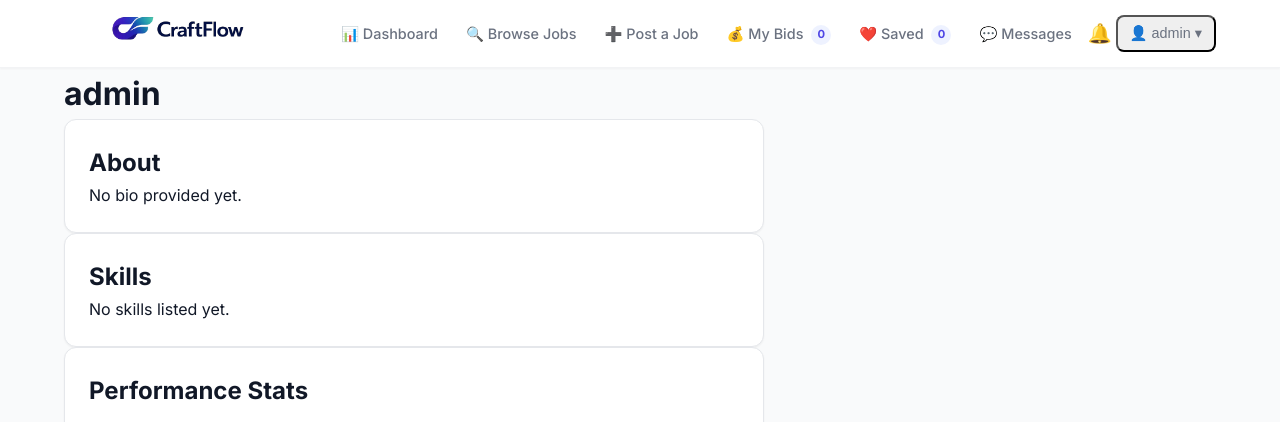
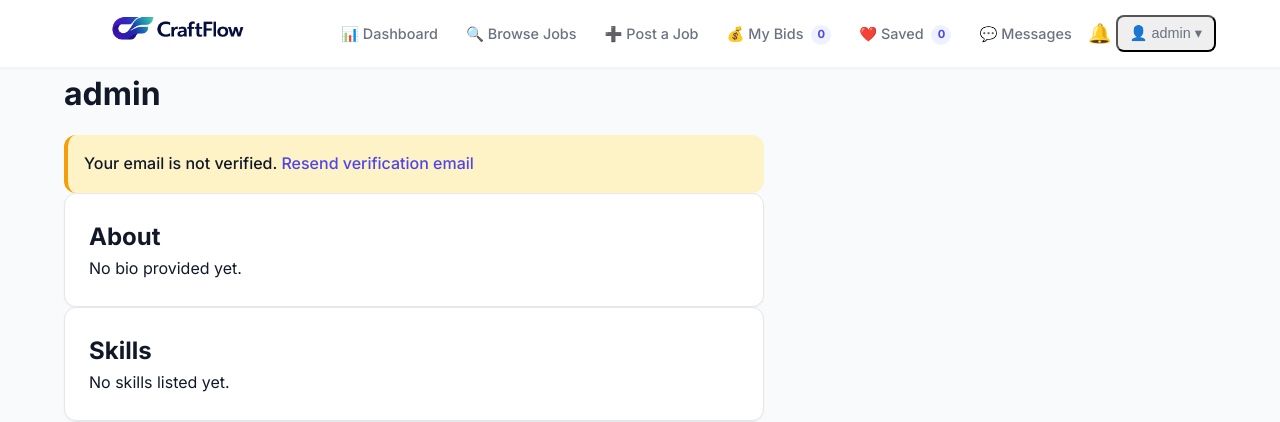
Before and after one commit to XBanTs/craftflow, a Django app: page /accounts/profile/10/ in a window 1280 px wide. Shown: the top 422 px of the page. Run offline with Django 5.2, Linux system fonts and the light colour scheme; a user stored in the database is signed in; data comes from the database, SQL or seed files in the repository; data that the repository does not hold is empty.

Commit message:
feat: complete email verification system with send/resend and UI nudge

```diff
--- /dev/null
+++ b/accounts/context_processors.py
@@ -0,0 +1,10 @@
+from .models import UserVerification
+
+def verification_status(request):
+    if request.user.is_authenticated:
+        try:
+            is_email_verified = request.user.verification.email_verified
+        except UserVerification.DoesNotExist:
+            is_email_verified = False
+        return {'is_email_verified': is_email_verified}
+    return {}
--- a/accounts/models.py
+++ b/accounts/models.py
@@ -1,5 +1,6 @@
 from django.db import models
 from django.contrib.auth.models import User
+import uuid
 
 
 class FreelancerProfile(models.Model):
@@ -115,3 +116,20 @@ class PortfolioItem(models.Model):
 
     def __str__(self):
         return f"{self.user.username} – {self.title}"
+
+
+class UserVerification(models.Model):
+    """
+    Tracks email verification status for any user.
+    """
+    user = models.OneToOneField(
+        User,
+        on_delete=models.CASCADE,
+        related_name='verification'
+    )
+    email_verified = models.BooleanField(default=False)
+    token = models.UUIDField(default=uuid.uuid4, unique=True, editable=False)
+    created_at = models.DateTimeField(auto_now_add=True)
+
+    def __str__(self):
+        return f"{self.user.username} – {'Verified' if self.email_verified else 'Unverified'}"
--- a/accounts/urls.py
+++ b/accounts/urls.py
@@ -11,4 +11,6 @@ urlpatterns = [
     path('portfolio/add/', views.portfolio_create, name='portfolio_create'),
     path('portfolio/<int:pk>/edit/', views.portfolio_edit, name='portfolio_edit'),
     path('portfolio/<int:pk>/delete/', views.portfolio_delete, name='portfolio_delete'),
+    path('verify/<uuid:token>/', views.verify_email, name='verify_email'),
+    path('resend-verification/', views.resend_verification, name='resend_verification'),
 ]
--- a/accounts/views.py
+++ b/accounts/views.py
@@ -8,7 +8,11 @@ from django.contrib.auth.models import User
 from django.db.models import Sum, Avg
 from marketplace.models import Bid, Review
 from .forms import CustomUserRegistrationForm, FreelancerProfileEditForm, PortfolioItemForm
-from .models import FreelancerProfile, PortfolioItem
+from .models import FreelancerProfile, PortfolioItem, UserVerification
+from django.core.mail import send_mail
+from django.conf import settings
+from django.urls import reverse
+import uuid
 
 
 def register_view(request):
@@ -36,6 +40,27 @@ def register_view(request):
             user = form.save()
             # form.save() returns the newly created User instance.
             # The password is already hashed at this point.
+
+                        # Create verification record
+            verification = UserVerification.objects.create(user=user)
+
+            # Build verification URL
+            verify_url = request.build_absolute_uri(
+                reverse('verify_email', args=[str(verification.token)])
+            )
+
+            # Send verification email
+            send_mail(
+                subject='Verify your CraftFlow account',
+                message=f'Welcome to CraftFlow!\n\nPlease verify your email by clicking the link below:\n{verify_url}',
+                from_email=settings.DEFAULT_FROM_EMAIL,
+                recipient_list=[user.email],
+                fail_silently=False,
+            )
+
+            # Log user in (but can restrict later if desired)
+            login(request, user)
+            messages.success(request, f'Welcome to CraftFlow, {user.username}! Please check your email to verify your account.')
 
             # Log the user in immediately after registration.
             # This is a UX decision: don't force them to log in after signing up.
@@ -255,3 +280,44 @@ def portfolio_delete(request, pk):
     return render(request, 'accounts/portfolio_confirm_delete.html', {
         'item': item,
     })
+
+
+def verify_email(request, token):
+    verification = get_object_or_404(UserVerification, token=token)
+    if not verification.email_verified:
+        verification.email_verified = True
+        verification.save()
+        # Optionally activate user if you want to restrict login before verification
+        # verification.user.is_active = True
+        # verification.user.save()
+        messages.success(request, 'Your email has been verified. Thank you!')
+    else:
+        messages.info(request, 'Your email was already verified.')
+    return redirect('dashboard')
+
+
+@login_required
+def resend_verification(request):
+    user = request.user
+    # Get or create verification record
+    verification, created = UserVerification.objects.get_or_create(user=user)
+    if verification.email_verified:
+        messages.info(request, 'Your email is already verified.')
+        return redirect('dashboard')
+
+    # Generate new token
+    verification.token = uuid.uuid4()
+    verification.save()
+
+    verify_url = request.build_absolute_uri(
+        reverse('verify_email', args=[str(verification.token)])
+    )
+    send_mail(
+        subject='Verify your CraftFlow account',
+        message=f'Please verify your email by clicking the link below:\n{verify_url}',
+        from_email=settings.DEFAULT_FROM_EMAIL,
+        recipient_list=[user.email],
+        fail_silently=False,
+    )
+    messages.success(request, 'A new verification email has been sent.')
+    return redirect('dashboard')
--- a/craftflow_config/settings.py
+++ b/craftflow_config/settings.py
@@ -92,6 +92,7 @@ TEMPLATES = [
                 'django.template.context_processors.request',
                 'django.contrib.auth.context_processors.auth',
                 'django.contrib.messages.context_processors.messages',
+                'accounts.context_processors.verification_status',
             ],
         },
     },
@@ -203,3 +204,8 @@ REST_FRAMEWORK = {
         'rest_framework.permissions.IsAuthenticatedOrReadOnly',
     ],
 }
+
+
+# Email backend (console for development – prints to terminal)
+EMAIL_BACKEND = 'django.core.mail.backends.console.EmailBackend'
+DEFAULT_FROM_EMAIL = 'CraftFlow <noreply@craftflow.com>'
--- a/static/css/main.css
+++ b/static/css/main.css
@@ -566,6 +566,12 @@ a:hover {
   margin-left: 0.5rem;
 }
 
+.verification-nudge {
+    background: #FEF3C7;
+    border-left: 4px solid #F59E0B;
+    margin-bottom: 1rem;
+}
+
 /* -------------------------------------------------------
    Flash Messages
    ------------------------------------------------------- */
--- a/templates/accounts/profile.html
+++ b/templates/accounts/profile.html
@@ -10,6 +10,12 @@
             <span class="verified-badge large" title="Verified Freelancer">✓ Verified</span>
         {% endif %}
     </h1>
+
+    {% if not is_email_verified and request.user == profile_user %}
+        <div class="profile-nudge" style="margin-top:1rem;">
+            <span>Your email is not verified. <a href="{% url 'resend_verification' %}">Resend verification email</a></span>
+        </div>
+    {% endif %}
 
     {% if freelancer_profile %}
         <section class="profile-section">
--- a/templates/marketplace/dashboard.html
+++ b/templates/marketplace/dashboard.html
@@ -9,6 +9,12 @@
             <div class="profile-nudge">
                 <span>Your freelancer profile is incomplete. Complete it to attract more clients!</span>
                 <a href="{% url 'profile_edit' request.user.pk %}" class="btn btn-primary btn-sm">Complete Profile</a>
+            </div>
+        {% endif %}
+        {% if not is_email_verified %}
+            <div class="profile-nudge verification-nudge">
+                <span>⚠️ Your email is not verified. Verify now to build trust.</span>
+                <a href="{% url 'resend_verification' %}" class="btn btn-primary btn-sm">Send Verification Email</a>
             </div>
         {% endif %}
     </div>
```
Also changed, not shown: accounts/admin.py (+8 -1 lines), accounts/migrations/0004_userverification.py (added).
